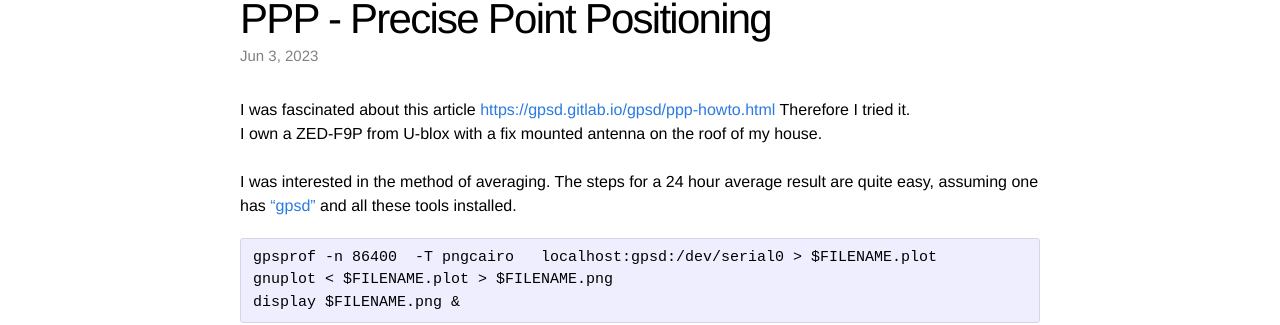
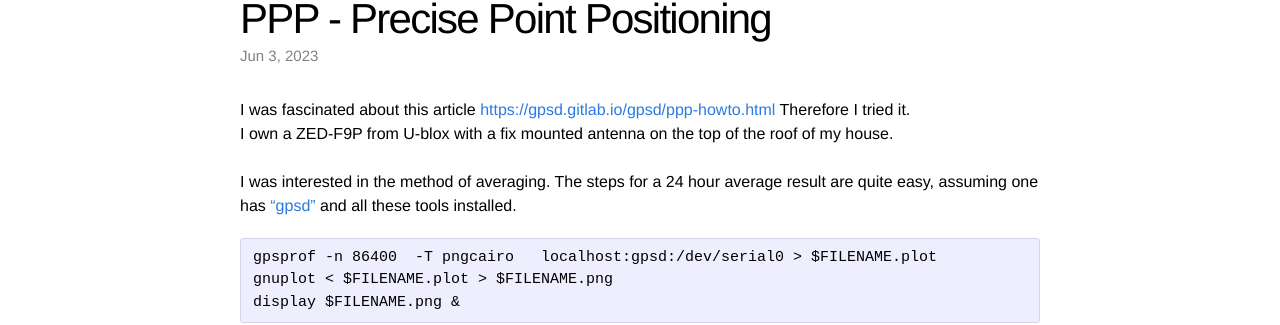
Before and after one commit to hans-mayer/blog, a Jekyll site: the page built from _posts/2023-06-03-PPP-Precise-Point-Positioning.markdown, in a window 1280 px wide and 900 px high. Shown: the part 104-429 px from the top of the window. Built offline with Jekyll 4.4.1, drawn with Linux system fonts in a browser that asks for light colours.

```diff
--- a/_posts/2023-06-03-PPP-Precise-Point-Positioning.markdown
+++ b/_posts/2023-06-03-PPP-Precise-Point-Positioning.markdown
@@ -7,7 +7,7 @@
 
 I was fascinated about this article [https://gpsd.gitlab.io/gpsd/ppp-howto.html](https://gpsd.gitlab.io/gpsd/ppp-howto.html){:target="_blank"}
 Therefore I tried it.<br>
-I own a ZED-F9P from U-blox with a fix mounted antenna on the roof of my house.
+I own a ZED-F9P from U-blox with a fix mounted antenna on the top of the roof of my house.
 <br><br>
 I was interested in the method of averaging.
 The steps for a 24 hour average result are quite easy, assuming one has ["gpsd"](https://gitlab.com/gpsd/gpsd){:target="_blank"} and all these tools installed.
```
Also changed, not shown: other parts of _posts/2023-06-03-PPP-Precise-Point-Positioning.markdown (+2 -0 lines), images/gnss_position_avg.png (added).
